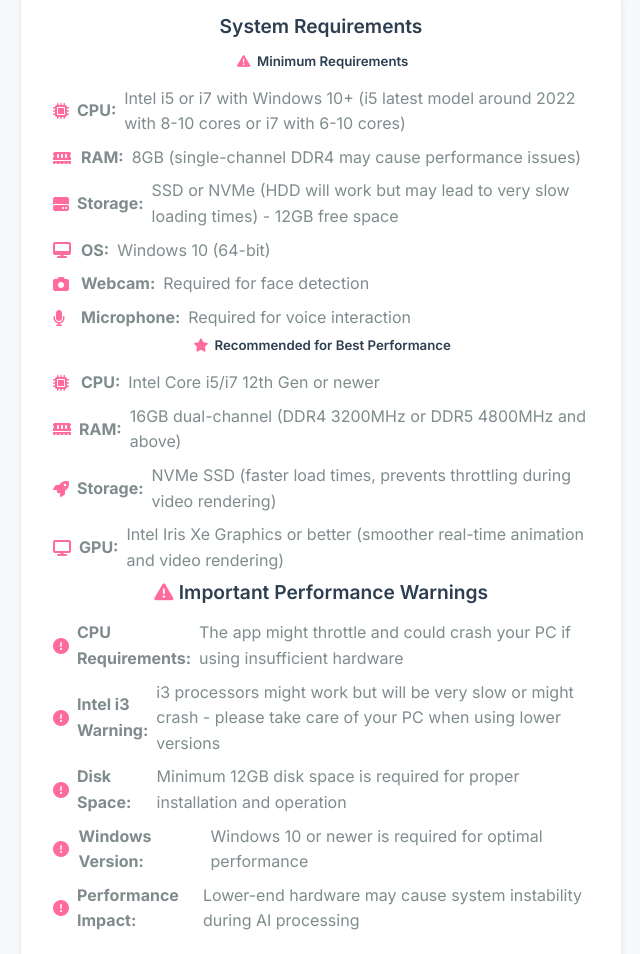
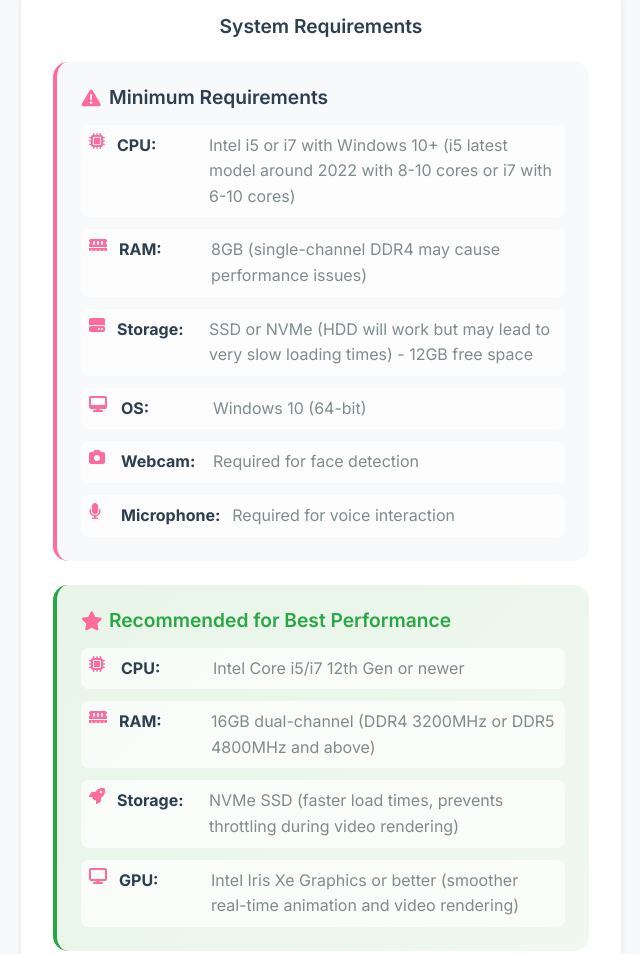
Before and after one commit to nk88-coder/website-evomate, a plain HTML site: page index.html in a window 1280 px wide. Shown: the part 5028-5982 px from the top of the page, without its empty margins (319-959 px from the left). Drawn offline with Linux system fonts and the light colour scheme.

Commit message:
Update website1.css

```diff
--- a/website1.css
+++ b/website1.css
@@ -881,6 +881,133 @@ h1, h2, h3, h4, h5, h6 {
     width: 20px;
 }
 
+/* Requirements Sections */
+.requirements-section {
+    margin: 1.5rem 0;
+    padding: 1.5rem;
+    background: #f8f9fa;
+    border-radius: 15px;
+    border-left: 4px solid var(--primary-color);
+}
+
+.requirements-section.recommended {
+    background: linear-gradient(135deg, #e8f5e8, #f0f8f0);
+    border-left: 4px solid #28a745;
+}
+
+.requirements-section h5 {
+    color: var(--text-primary);
+    margin-bottom: 1rem;
+    font-size: 1.2rem;
+    display: flex;
+    align-items: center;
+    gap: 0.5rem;
+    font-weight: 600;
+}
+
+.requirements-section.recommended h5 {
+    color: #28a745;
+}
+
+.requirements-section ul {
+    list-style: none;
+    margin: 0;
+    padding: 0;
+}
+
+.requirements-section li {
+    display: flex;
+    align-items: flex-start;
+    gap: 0.75rem;
+    margin-bottom: 0.75rem;
+    padding: 0.5rem;
+    background: rgba(255, 255, 255, 0.7);
+    border-radius: 8px;
+    transition: var(--transition);
+}
+
+.requirements-section li:hover {
+    background: rgba(255, 255, 255, 0.9);
+    transform: translateX(3px);
+}
+
+.requirements-section li:last-child {
+    margin-bottom: 0;
+}
+
+.requirements-section strong {
+    color: var(--text-primary);
+    min-width: 80px;
+}
+
+/* Warning Table */
+.warning-table {
+    margin-top: 2rem;
+    background: linear-gradient(135deg, #fff3cd, #ffeaa7);
+    border: 3px solid #ff6b35;
+    border-radius: var(--border-radius);
+    padding: 1.5rem;
+    box-shadow: 0 8px 25px rgba(255, 107, 53, 0.2);
+}
+
+.warning-table h4 {
+    color: #d63031;
+    margin-bottom: 1rem;
+    font-size: 1.3rem;
+    display: flex;
+    align-items: center;
+    gap: 0.5rem;
+    text-transform: uppercase;
+    font-weight: 700;
+    letter-spacing: 0.5px;
+}
+
+.warning-content {
+    background: rgba(255, 255, 255, 0.8);
+    padding: 1rem;
+    border-radius: 10px;
+    border-left: 5px solid #e17055;
+}
+
+.warning-list {
+    list-style: none;
+    margin: 0;
+    padding: 0;
+}
+
+.warning-list li {
+    display: flex;
+    align-items: flex-start;
+    gap: 0.75rem;
+    margin-bottom: 1rem;
+    padding: 0.5rem;
+    background: rgba(255, 255, 255, 0.6);
+    border-radius: 8px;
+    border-left: 3px solid #ff6b35;
+    transition: var(--transition);
+}
+
+.warning-list li:hover {
+    background: rgba(255, 255, 255, 0.9);
+    transform: translateX(5px);
+    box-shadow: 0 4px 15px rgba(255, 107, 53, 0.1);
+}
+
+.warning-list li:last-child {
+    margin-bottom: 0;
+}
+
+.warning-list i {
+    color: #d63031 !important;
+    width: 16px !important;
+    margin-top: 2px;
+    flex-shrink: 0;
+}
+
+.warning-list strong {
+    color: #2d3436;
+}
+
 /* Footer */
 .footer {
     background: var(--text-primary);
```
